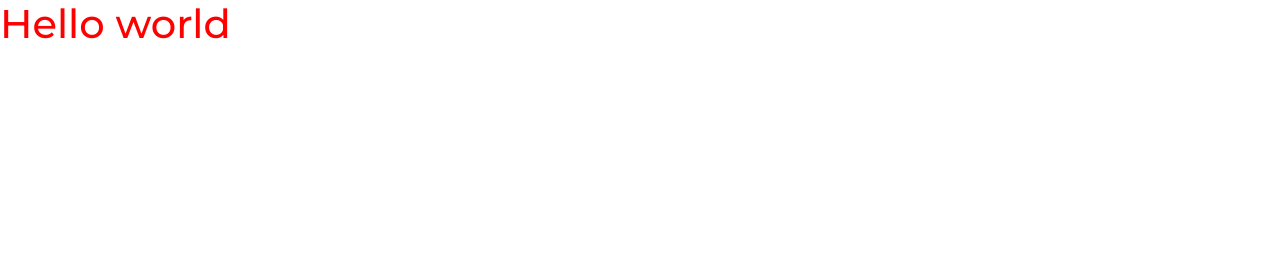
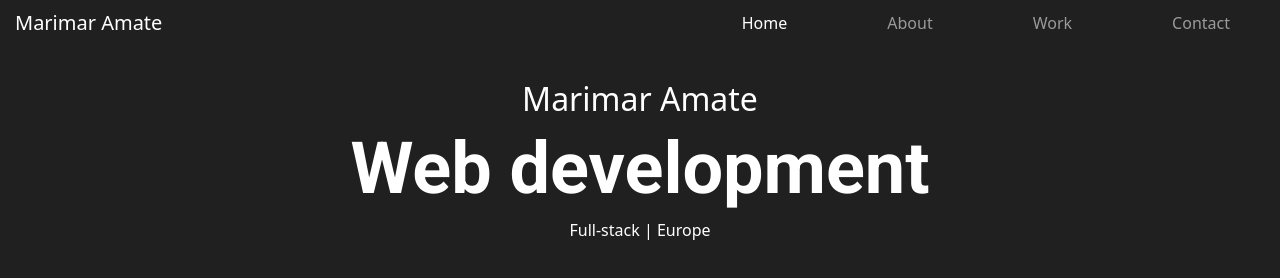
Before and after one commit to heartoftofu/portfolio-better-project, a plain HTML site: page index.html in a window 1280 px wide. Drawn offline with nearby package versions, Linux system fonts and the light colour scheme.

Commit message:
Starting the homepage
I added the navbar from bootstrap and customised it by changing the default colour and the alignment of the items in it.
Basic heading and color changes were also implemented. I'm yet to change the font and size of them.

```diff
--- a/index.html
+++ b/index.html
@@ -22,7 +22,26 @@
 </head>
 
 <body>
-  <h1>Hello world</h1>
+  <nav class="navbar fixed-top navbar-expand-lg navbar-dark " style="background-color: #202020;">
+    <a class="navbar-brand" href="#">Marimar Amate</a>
+    <button class="navbar-toggler" type="button" data-toggle="collapse" data-target="#navbarNavAltMarkup"
+      aria-controls="navbarNavAltMarkup" aria-expanded="false" aria-label="Toggle navigation">
+      <span class="navbar-toggler-icon"></span>
+    </button>
+    <div class="collapse navbar-collapse justify-content-end" id="navbarNavAltMarkup">
+      <div class="navbar-nav">
+        <a class="nav-item nav-link active" href="#">Home <span class="sr-only">(current)</span></a>
+        <a class="nav-item nav-link" href="#">About</a>
+        <a class="nav-item nav-link" href="#">Work</a>
+        <a class="nav-item nav-link" href="#">Contact</a>
+      </div>
+    </div>
+  </nav>
+  <div class="main">
+    <h2>Marimar Amate</h2>
+    <h1>Web development</h1>
+    <h6>Full-stack | Europe</h6>
+  </div>
 </body>
 
 </html>
--- a/src/style.css
+++ b/src/style.css
@@ -2,7 +2,35 @@
 font-family: 'Montserrat', sans-serif;
 font-family: 'Roboto', sans-serif;*/
 
-h1 {
-  color: red;
-  font-family: "Montserrat", sans-serif;
+:root {
+  --main-site-color: #202020;
+  --secondary-site-color: #284221;
 }
+
+body {
+  padding-top: 80px;
+  background-color: var(--main-site-color);
+}
+
+div.main {
+  text-align: center;
+}
+
+.main h1 {
+  font-family: "Roboto", sans-serif;
+  font-weight: bold;
+  font-size: 72px;
+  color: #fff;
+}
+.main h2 {
+  color: #fff;
+}
+.main h6 {
+  color: #fff;
+}
+.navbar-brand {
+  padding: 0 15px;
+}
+.nav-item {
+  padding: 0 50px !important;
+}
```
